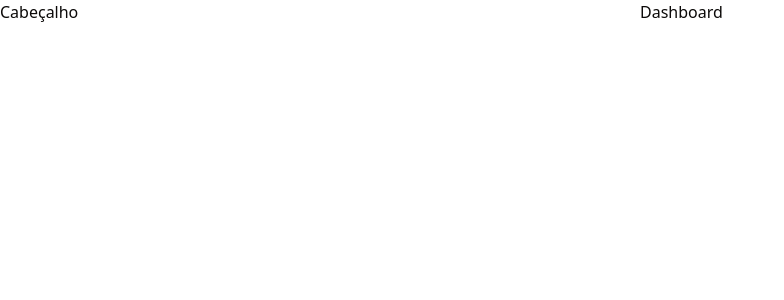
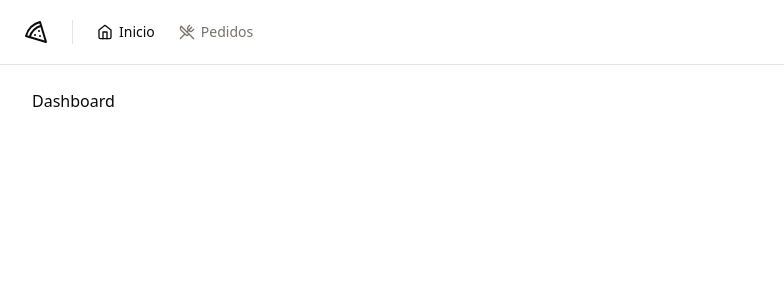
Before and after one commit to matheusmfl/pizza-management-orders-webs, a React (Vite) app: page / in a window 1280 px wide. Shown: the top 300 px of the page, without its empty margins (0-784 px from the left). Built offline with nearby package versions, Linux system fonts and the light colour scheme.

Commit message:
feat: add link-component , add separator, add layout to app

```diff
--- a/package.json
+++ b/package.json
@@ -12,6 +12,7 @@
   "dependencies": {
     "@hookform/resolvers": "^3.3.4",
     "@radix-ui/react-label": "^2.0.2",
+    "@radix-ui/react-separator": "^1.0.3",
     "@radix-ui/react-slot": "^1.0.2",
     "class-variance-authority": "^0.7.0",
     "clsx": "^2.1.0",
--- /dev/null
+++ b/src/components/header.tsx
@@ -0,0 +1,28 @@
+import { Home, Pizza, UtensilsCrossed } from 'lucide-react'
+
+import { NavLink } from './nav-link'
+import { Separator } from './ui/separator'
+
+export function Header() {
+  return (
+    <header className="border-b">
+      <div className="flex h-16 items-center gap-6 px-6">
+        <Pizza size={24} />
+
+        <Separator orientation="vertical" className="h-6" />
+
+        <nav className="flex items-center space-x-4 lg:space-x-6">
+          <NavLink to={'/'}>
+            <Home className="h-4 w-4" />
+            Inicio
+          </NavLink>
+
+          <NavLink to={'/orders'}>
+            <UtensilsCrossed className="h-4 w-4" />
+            Pedidos
+          </NavLink>
+        </nav>
+      </div>
+    </header>
+  )
+}
--- /dev/null
+++ b/src/components/nav-link.tsx
@@ -0,0 +1,14 @@
+import { Link, LinkProps, useLocation } from 'react-router-dom'
+
+export type NavLinkProps = LinkProps
+
+export function NavLink(props: NavLinkProps) {
+  const { pathname } = useLocation()
+  return (
+    <Link
+      data-current={pathname === props.to}
+      className="flex items-center gap-1.5 text-sm font-medium text-muted-foreground hover:text-foreground data-[current=true]:text-foreground"
+      {...props}
+    />
+  )
+}
--- /dev/null
+++ b/src/components/ui/separator.tsx
@@ -0,0 +1,29 @@
+import * as React from "react"
+import * as SeparatorPrimitive from "@radix-ui/react-separator"
+
+import { cn } from "@/lib/utils"
+
+const Separator = React.forwardRef<
+  React.ElementRef<typeof SeparatorPrimitive.Root>,
+  React.ComponentPropsWithoutRef<typeof SeparatorPrimitive.Root>
+>(
+  (
+    { className, orientation = "horizontal", decorative = true, ...props },
+    ref
+  ) => (
+    <SeparatorPrimitive.Root
+      ref={ref}
+      decorative={decorative}
+      orientation={orientation}
+      className={cn(
+        "shrink-0 bg-border",
+        orientation === "horizontal" ? "h-[1px] w-full" : "h-full w-[1px]",
+        className
+      )}
+      {...props}
+    />
+  )
+)
+Separator.displayName = SeparatorPrimitive.Root.displayName
+
+export { Separator }
--- a/src/pages/_layouts/app.tsx
+++ b/src/pages/_layouts/app.tsx
@@ -1,11 +1,13 @@
 import { Outlet } from 'react-router-dom'
+
+import { Header } from '@/components/header'
 
 export function AppLayout() {
   return (
-    <div className="min-h-screen grid grid-cols-2">
-      <h1>Cabeçalho</h1>
+    <div className="flex min-h-screen flex-col antialiased">
+      <Header />
 
-      <div>
+      <div className="flex flex-1 flex-col gap-4 p-8 pt-6">
         <Outlet />
       </div>
     </div>
--- a/src/pages/_layouts/auth.tsx
+++ b/src/pages/_layouts/auth.tsx
@@ -1,18 +1,16 @@
-import { Outlet } from "react-router-dom";
-import { Pizza } from "lucide-react";
+import { Pizza } from 'lucide-react'
+import { Outlet } from 'react-router-dom'
 
 export function AuthLayout() {
   return (
-    <div className="min-h-screen grid grid-cols-2 ">
+    <div className="min-h-screen grid grid-cols-2 antialiased">
       <div className="h-full border-r border-foreground/5 bg-muted p-10 text-muted-foreground flex flex-col justify-between">
         <div className="flex items-center gap-3 text-lg font-medium text-foreground">
           <Pizza className="h-5 w-5" />
-          <span className="font-semibold">
-            pizza.shop
-          </span>
+          <span className="font-semibold">pizza.shop</span>
         </div>
         <footer>
-          {" "}
+          {' '}
           Painel do parceiro &copy; pizza.shop - {new Date().getFullYear()}
         </footer>
       </div>
@@ -21,5 +19,5 @@
         <Outlet />
       </div>
     </div>
-  );
+  )
 }
```
Also changed, not shown: 1 other file (tests, documents, lock files or other folders).
